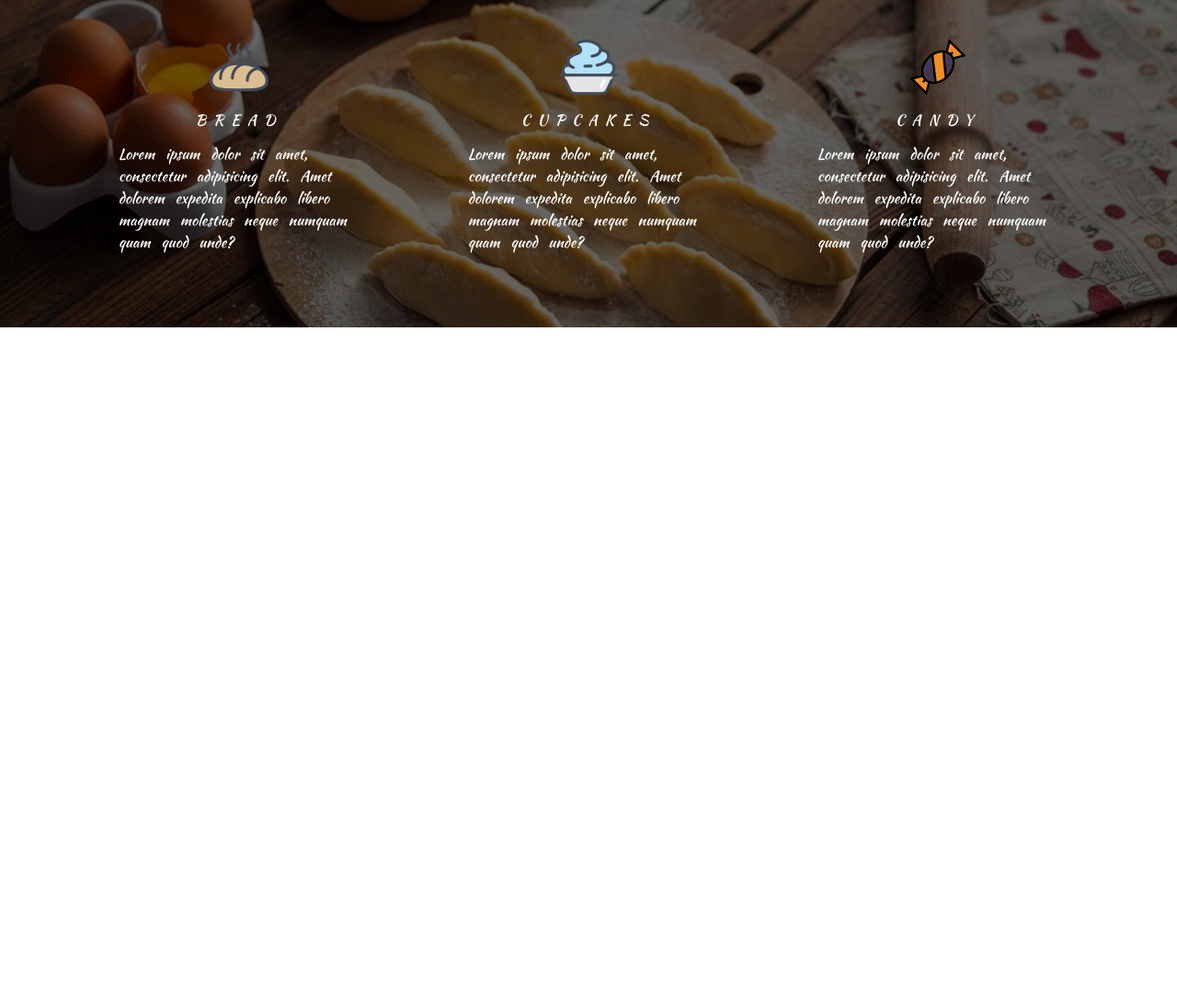
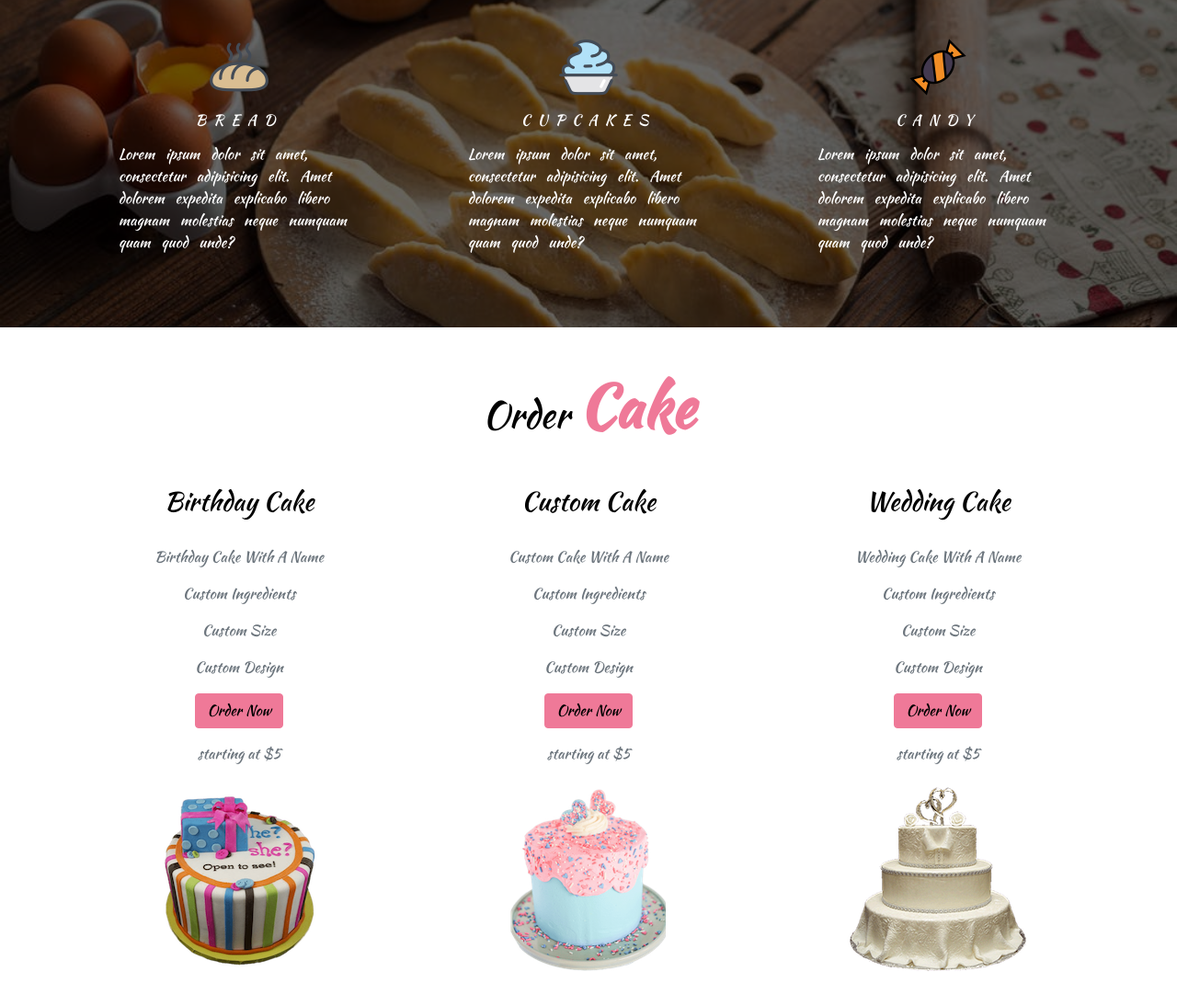
Before and after one commit to Belchenkov/gramdmas, a plain HTML site: page index.html in a window 1280 px wide. Shown: the part 3177-4271 px from the top of the page at 92% size. Before the commit the page ends 3533 px from the top, so only its background shows below. Drawn offline with Linux system fonts and the light colour scheme.

Commit message:
Order Section

```diff
--- a/index.html
+++ b/index.html
@@ -424,6 +424,66 @@
   </section>
   <!-- end of services -->
 
+  <!-- cakes -->
+  <section id="cakes" class="cakes py-5">
+    <div class="container">
+      <!-- section title -->
+      <div class="row">
+        <div class="col-10 mx-auto col-sm-6 text-center">
+          <h1 class="text-capitalize">order <strong class="banner-title">cake</strong></h1>
+        </div>
+      </div>
+      <!-- end section title -->
+      <div class="row">
+        <!-- single cake -->
+        <div class="col-11 mx-auto col-md-6 col-lg-4 my-4 text-capitalize text-center">
+          <h3 class="py-3">birthday cake</h3>
+          <div class="text-muted">
+            <p class="my-3">birthday cake with a name</p>
+            <p class="my-3">custom ingredients</p>
+            <p class="my-3">custom size</p>
+            <p class="my-3">custom design</p>
+            <button type="button" class="btn btn-pink text-capitalize mb-3">order now</button>
+            <p class="text-lowercase mb-4">starting at $5</p>
+            <img src="./img/trans-cake.png" alt="cake" class="img-fluid">
+          </div>
+        </div>
+        <!-- end of single cake -->
+
+        <!-- single cake -->
+        <div class="col-11 mx-auto col-md-6 col-lg-4 my-4 text-capitalize text-center">
+          <h3 class="py-3">custom cake</h3>
+          <div class="text-muted">
+            <p class="my-3">custom cake with a name</p>
+            <p class="my-3">custom ingredients</p>
+            <p class="my-3">custom size</p>
+            <p class="my-3">custom design</p>
+            <button type="button" class="btn btn-pink text-capitalize mb-3">order now</button>
+            <p class="text-lowercase mb-4">starting at $5</p>
+            <img src="./img/trans-custom.png" alt="cake" class="img-fluid">
+          </div>
+        </div>
+        <!-- end of single cake -->
+
+        <!-- single cake -->
+        <div class="col-11 mx-auto col-md-6 col-lg-4 my-4 text-capitalize text-center">
+          <h3 class="py-3">wedding cake</h3>
+          <div class="text-muted">
+            <p class="my-3">wedding cake with a name</p>
+            <p class="my-3">custom ingredients</p>
+            <p class="my-3">custom size</p>
+            <p class="my-3">custom design</p>
+            <button type="button" class="btn btn-pink text-capitalize mb-3">order now</button>
+            <p class="text-lowercase mb-4">starting at $5</p>
+            <img src="./img/trans-wedding.png" alt="cake" class="img-fluid">
+          </div>
+        </div>
+        <!-- end of single cake -->
+      </div>
+    </div>
+  </section>
+  <!-- end of cakes -->
+
   <!-- jquery -->
   <script src="js/jquery-3.3.1.min.js"></script>
   <!-- bootstrap js -->
```
